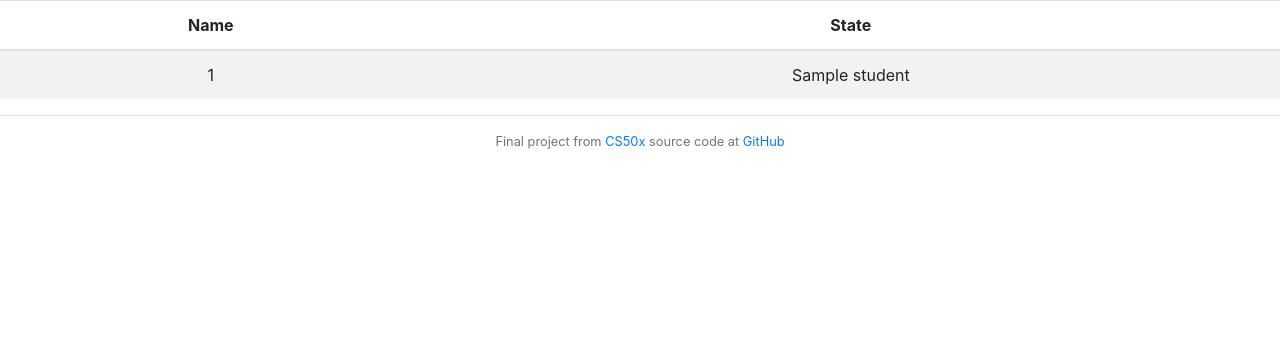
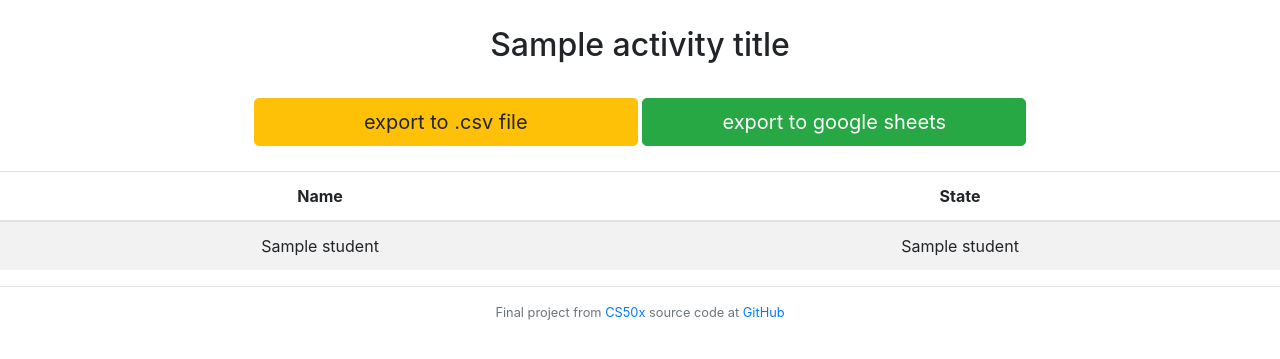
Before and after one commit to Chris-48/classroom-submission-data, a Flask app: template templates/submission_data.html in a window 1280 px wide. Shown: the part 66-425 px from the top of the page. Run offline with Flask 2, Linux system fonts and the light colour scheme; the template is opened without the code that fills it: most values are stand-ins (such as "Sample title", 1, 10 or a date in 2020); parts of the project's set-up code (start-up, migrations or seed data) failed here and were passed over; some libraries are stand-ins or nearby versions.

Commit message:
google sheets

```diff
--- a/app.py
+++ b/app.py
@@ -1,4 +1,5 @@
 import os
+import json
 from requests import post
 from sqlite3 import connect
 
@@ -7,13 +8,14 @@
 from flask import request
 from flask import redirect
 from flask import session
-from flask.helpers import url_for
-
-import google_auth_oauthlib.flow
 
 from helpers import store_credentials
 from helpers import get_credentials
+from helpers import create_credentials
+from helpers import create_authorization_url, remove_credentials
+
 from connections.classroom_connection import classroom_connection
+from connections.google_sheets_connection import google_sheets_connection
 
 app = Flask(__name__)
 
@@ -21,24 +23,36 @@
 
 app.secret_key = "secret"
 
-CLIENT_SECRETS = {
+CLASSROOM_CLIENT_SECRETS = {
     "web": {
-        "client_id": os.environ["CLIENT_ID"],
-        "project_id": os.environ["PROJECT_ID"],
+        "client_id": os.environ["CLASSROOM_CLIENT_ID"],
+        "project_id": "classroom-data-308900",
         "auth_uri": "https://accounts.google.com/o/oauth2/auth",
         "token_uri": "https://oauth2.googleapis.com/token",
         "auth_provider_x509_cert_url": "https://www.googleapis.com/oauth2/v1/certs",
-        "client_secret": os.environ["CLIENT_SECRET"]
+        "client_secret": os.environ["CLASSROOM_CLIENT_SECRET"]
     }
 }
 
-SCOPES = [
+GOOGLE_SHEETS_CLIENT_SECRETS = {
+    "web": {
+        "client_id": os.environ["GOOGLE_SHEETS_CLIENT_ID"],
+        "project_id": "classroom-data-308900",
+        "auth_uri": "https://accounts.google.com/o/oauth2/auth",
+        "token_uri": "https://oauth2.googleapis.com/token",
+        "auth_provider_x509_cert_url": "https://www.googleapis.com/oauth2/v1/certs",
+        "client_secret": os.environ["GOOGLE_SHEETS_CLIENT_SECRET"]
+    }
+}
+
+CLASSROOM_SCOPES = [
     "https://www.googleapis.com/auth/classroom.courses.readonly",
     "https://www.googleapis.com/auth/classroom.topics.readonly",
     "https://www.googleapis.com/auth/classroom.student-submissions.students.readonly",
     "https://www.googleapis.com/auth/classroom.rosters.readonly"
 ]
 
+GOOGLE_SHEETS_SCOPES = ["https://www.googleapis.com/auth/spreadsheets"]
 
 @app.route("/")
 def index():
@@ -51,7 +65,7 @@
 
     if "user_id" in session:
 
-        with classroom_connection(get_credentials()) as classroom:
+        with classroom_connection(get_credentials("classroom")) as classroom:
             courses = classroom.get_courses()
 
     return render_template("select.html", courses=courses)
@@ -64,92 +78,147 @@
     topic_id = request.form.get("topic_id")
 
     if course_id:
-        with classroom_connection(get_credentials()) as classroom:
+        with classroom_connection(get_credentials("classroom")) as classroom:
             if topic_id:
                 return classroom.get_activities_from_topic(course_id, topic_id)
 
             return classroom.get_courses_topics(course_id)
     else:
-        return "wrong request", 406
+        return "bad request", 406
 
 
 @app.route("/submission_data", methods=["POST"])
 def submission_data():
 
     course_id = request.form.get("course_id")
-    activity_id = request.form.get("activity_id")
+    activity_id, activity_title = request.form.get("activity").split("---")
 
-    with classroom_connection(get_credentials()) as classroom:
+    with classroom_connection(get_credentials("classroom")) as classroom:
         students = classroom.get_students(course_id)
 
-        students_submission_states = classroom.submission_data(
-            course_id, activity_id, students)
+        students_submission_states = classroom.submission_data(course_id, activity_id, students)
 
     return render_template(
         "submission_data.html",
-        students_submission_states=sorted(students_submission_states.items())
+        students_submission_states=students_submission_states,
+        activity_title=activity_title
     )
+
+
+@app.route("/export_google_sheets", methods=["POST"])
+def export_google_sheets():
+
+    credentials = get_credentials("google_sheets")
+
+    if credentials:
+
+        with google_sheets_connection(credentials) as google_sheets:
+
+            spread_sheet_id, spread_sheet_url = google_sheets.create_spread_sheet(
+                request.form.get("activity_title")
+            )
+
+            google_sheets.append(request.form, spread_sheet_id=spread_sheet_id)
+
+        return spread_sheet_url
+    else:
+
+        authorization_url, state = create_authorization_url(
+            "google_sheets",
+            GOOGLE_SHEETS_CLIENT_SECRETS,
+            GOOGLE_SHEETS_SCOPES
+        )
+
+        session["google_sheets_state"] = state
+
+        return authorization_url
+
+
+@app.route("/google_sheets_oauth2callback")
+def google_sheets_oauth2callback():
+
+    credentials = create_credentials(
+        "google_sheets",
+        GOOGLE_SHEETS_CLIENT_SECRETS,
+        GOOGLE_SHEETS_SCOPES,
+        session["google_sheets_state"],
+        request.url
+    )
+
+    store_credentials("google_sheets", credentials)
+
+    return redirect("/select")
 
 
 @app.route("/login")
 def login():
-    # Create flow instance to manage the OAuth 2.0 Authorization Grant Flow steps.
-    flow = google_auth_oauthlib.flow.Flow.from_client_config(
-        CLIENT_SECRETS, scopes=SCOPES)
 
-    flow.redirect_uri = url_for('oauth2callback', _external=True)
-
-    authorization_url, state = flow.authorization_url(
-        access_type='offline',
-        include_granted_scopes='true'
+    authorization_url, state = create_authorization_url(
+        "classroom",
+        CLASSROOM_CLIENT_SECRETS,
+        CLASSROOM_SCOPES
     )
 
-    session['state'] = state
+    session["classroom_state"] = state
 
     return redirect(authorization_url)
 
 
-@app.route('/oauth2callback')
-def oauth2callback():
-    state = session['state']
+@app.route("/classroom_oauth2callback")
+def classroom_oauth2callback():
 
-    flow = google_auth_oauthlib.flow.Flow.from_client_config(
-        CLIENT_SECRETS,
-        scopes=SCOPES,
-        state=state
+    credentials = create_credentials(
+        "classroom",
+        CLASSROOM_CLIENT_SECRETS,
+        CLASSROOM_SCOPES,
+        session["classroom_state"],
+        request.url
     )
-
-    flow.redirect_uri = url_for('oauth2callback', _external=True)
-
-    authorization_response = request.url
-    flow.fetch_token(authorization_response=authorization_response)
-
-    credentials = flow.credentials
 
     with classroom_connection(credentials) as classroom:
         session["user_id"] = classroom.get_user_id()
 
-    store_credentials(credentials)
+    store_credentials("classroom", credentials)
 
-    return redirect(url_for('select'))
+    return redirect("/select")
 
 
 @app.route("/logout")
 def logout():
 
     if "user_id" in session:
-        revoke = post('https://oauth2.googleapis.com/revoke',
-                      params={'token': get_credentials().token},
-                      headers={
-                          'content-type': 'application/x-www-form-urlencoded'}
-                      )
+
+        classroom_credentials = get_credentials("classroom")
+
+        if classroom_credentials:
+            post(
+                "https://oauth2.googleapis.com/revoke",
+                params={"token": classroom_credentials.token},
+                headers={"content-type": "application/x-www-form-urlencoded"}
+            )
+
+            remove_credentials("classroom")
+
+        google_sheets_credentials = get_credentials("google_sheets")
+
+        if google_sheets_credentials:
+
+            post(
+                "https://oauth2.googleapis.com/revoke",
+                params={"token": google_sheets_credentials.token},
+                headers={"content-type": "application/x-www-form-urlencoded"}
+            )
+
+            remove_credentials("google_sheets")
 
         del session["user_id"]
 
     return redirect("/")
 
 
-if __name__ == '__main__':
-    os.environ['OAUTHLIB_INSECURE_TRANSPORT'] = '1'
+if __name__ == "__main__":
+    os.environ["OAUTHLIB_INSECURE_TRANSPORT"] = "1"
 
-    app.run('localhost', 5000, debug=True)
+    app.run("localhost", 5000, debug=True)
+
+    session.clear()
--- a/static/style.css
+++ b/static/style.css
@@ -33,5 +33,24 @@
 }
 
 .Done{
-    color: chartreuse;
+    color: rgb(87, 173, 2);
 }
+
+.export{
+    width: 30%;
+    margin-bottom: 2%;
+}
+
+select{
+    -moz-appearance: none;
+
+    -webkit-appearance: none;
+}
+
+#activity-title{
+    padding-top: 2%;
+}
+
+form{
+    display: inline;
+}
--- a/templates/layout.html
+++ b/templates/layout.html
@@ -11,6 +11,7 @@
 
     <link rel="stylesheet" href="/static/style.css">
 
+    <script src="https://ajax.googleapis.com/ajax/libs/jquery/3.5.1/jquery.min.js"></script>
     {% block script %}{% endblock %}
 
     <title>{% block title %}{% endblock %}</title>
--- a/templates/submission_data.html
+++ b/templates/submission_data.html
@@ -4,7 +4,42 @@
     Submission Data
 {% endblock %}
 
+{%block script%}
+
+    <script>
+        $(document).ready(() =>{
+
+            let students_submission_states = JSON.parse('{{students_submission_states | tojson | safe}}');
+
+            $('#export-csv').click(() =>{
+
+
+
+            });
+
+            $('#export-google-sheets').click(() =>{
+
+                $.post(
+                    '/export_google_sheets',
+                    students_submission_states,
+                    (redirect_url) =>{
+                        window.location.href = redirect_url;
+                    }
+                );
+
+            });
+        });
+
+    </script>
+{%endblock%}
+
 {% block main %}
+
+    <h2 id="activity-title">{{activity_title}}</h2>
+
+    <button type="button" class="export btn btn-warning btn-lg" id="export-csv">export to .csv file</button>
+    <button type="button" class="export btn btn-success btn-lg" id="export-google-sheets">export to google sheets</button>
+
     <table class="table table-striped">
         <thead>
             <th>Name</th>
@@ -12,10 +47,10 @@
         </thead>
         <tbody>
 
-            {% for student in students_submission_states %}
+            {% for student in students_submission_states|sort %}
                 <tr>
-                    <td>{{student[0]}}</td>
-                    <td class="{{student[1]}}">{{student[1]}}</td>
+                    <td>{{student}}</td>
+                    <td class="{{students_submission_states[student]}}">{{students_submission_states[student]}}</td>
                 </tr>
             {% endfor %}
         </tbody>
```
Also changed, not shown: connections/google_sheets_connection.py (+22 -31 lines), helpers.py (+55 -18 lines), templates/select.html (+4 -5 lines), README.md, database.db.
